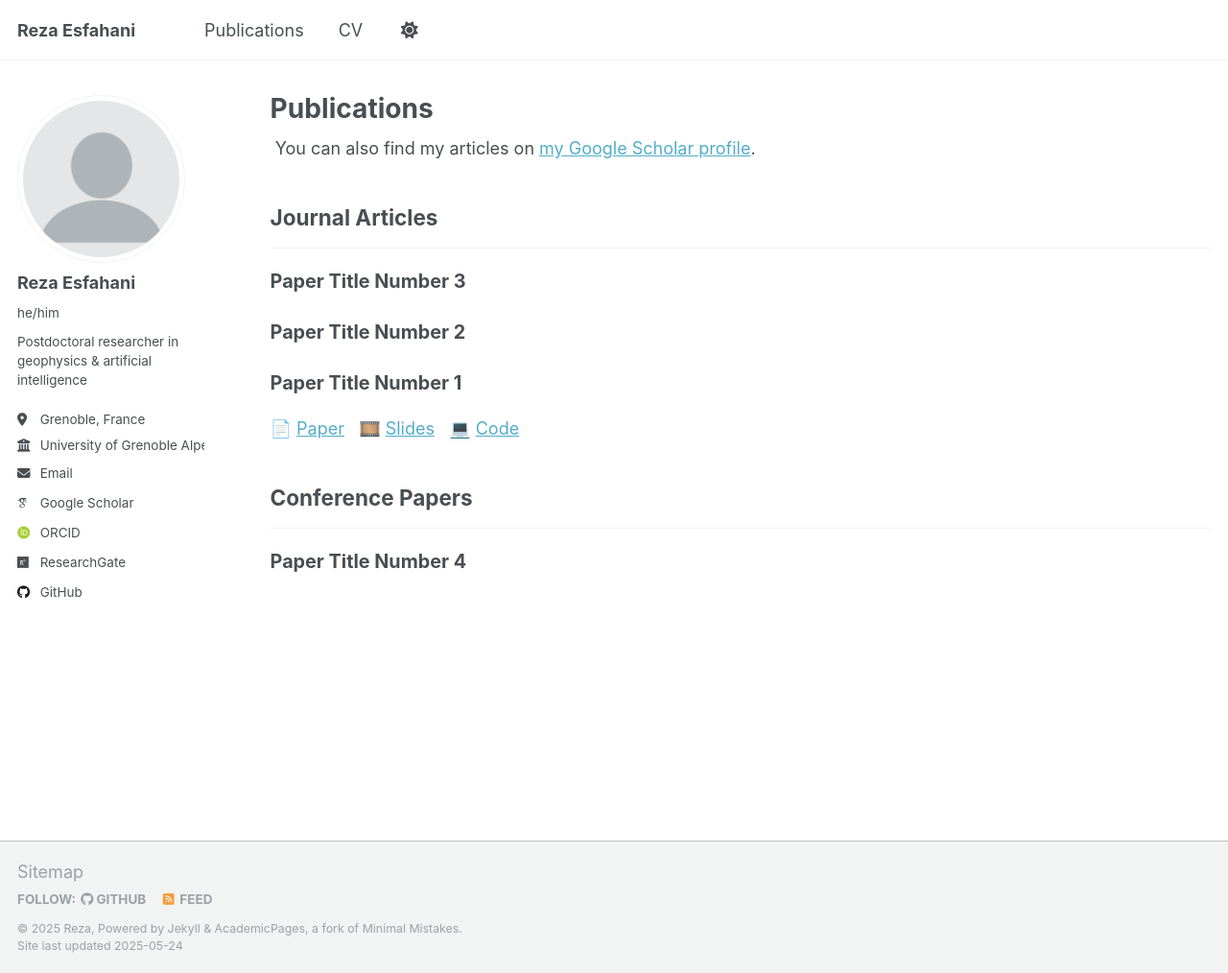
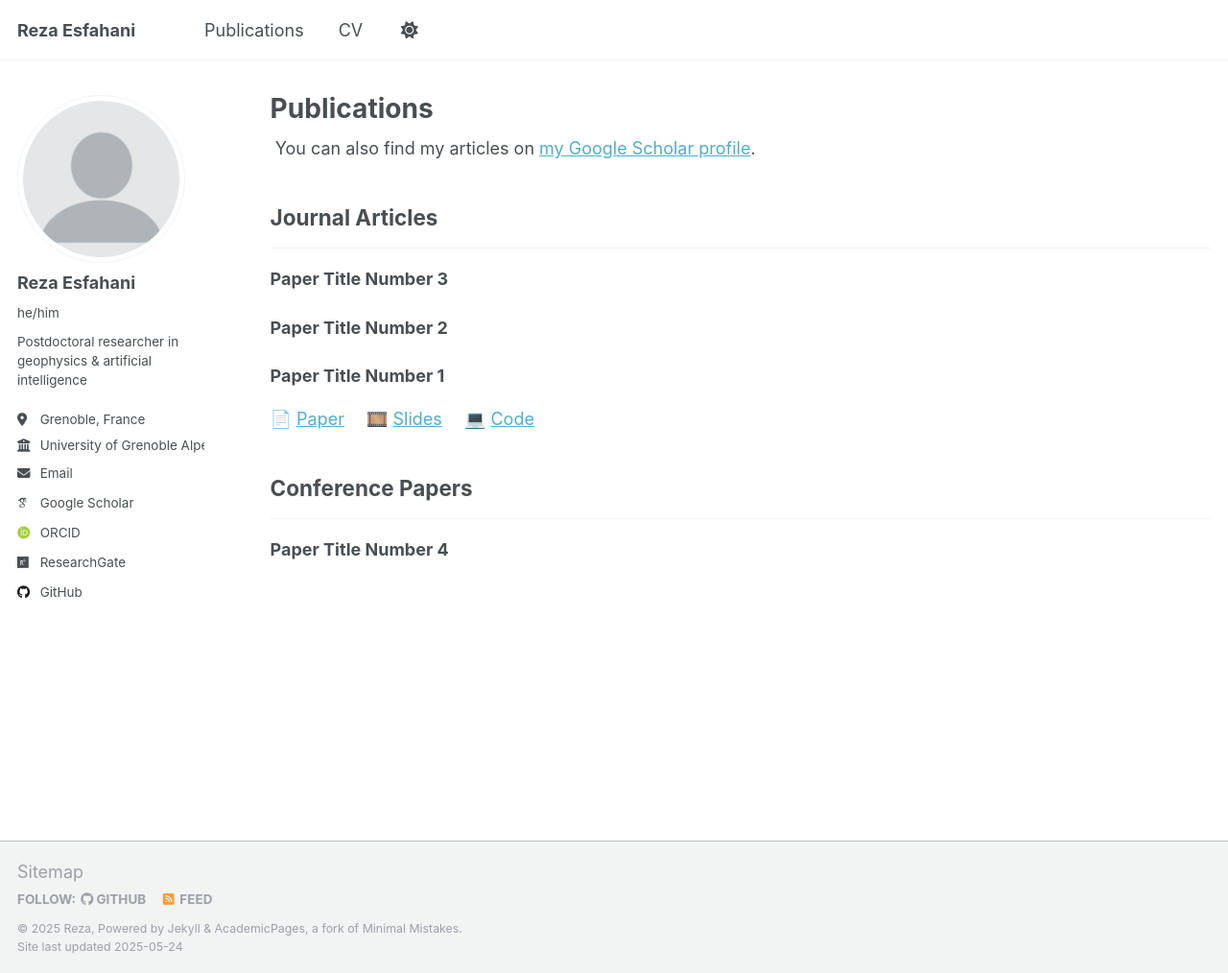
Before and after one commit to resfahani/resfahani.github.io, a Jekyll site: the page built from _pages/publications.html, in a window 1280 px wide and 1014 px high. Shown: the whole window at 96% size. Built offline with Jekyll 4.4.1, drawn with Linux system fonts in a browser that asks for light colours; some web fonts are replaced.

Commit message:
Update archive-single.html
t

```diff
--- a/_includes/archive-single.html
+++ b/_includes/archive-single.html
@@ -8,19 +8,19 @@
 <div class="{{ include.type | default: "list" }}__item">
   <article class="archive__item" itemscope itemtype="http://schema.org/CreativeWork">
 
-    <p class="archive__item-title" itemprop="headline" style="font-weight: bold; font-size: 1.1em;">
+    <p class="archive__item-title" itemprop="headline" style="font-weight: bold;">
       {{ title }}
     </p>
 
-    <p class="archive__item-links">
+    <p>
       {% if post.paper %}
-        📄 <a href="{{ post.paper }}" target="_blank">Paper</a>
+        <span style="display: inline-block; margin-right: 1em;">📄 <a href="{{ post.paper }}" target="_blank">Paper</a></span>
       {% endif %}
       {% if post.slide %}
-        &nbsp;&nbsp;🎞️ <a href="{{ post.slide }}" target="_blank">Slides</a>
+        <span style="display: inline-block; margin-right: 1em;">🎞️ <a href="{{ post.slide }}" target="_blank">Slides</a></span>
       {% endif %}
       {% if post.code %}
-        &nbsp;&nbsp;💻 <a href="{{ post.code }}" target="_blank">Code</a>
+        <span style="display: inline-block; margin-right: 1em;">💻 <a href="{{ post.code }}" target="_blank">Code</a></span>
       {% endif %}
     </p>
 
```
